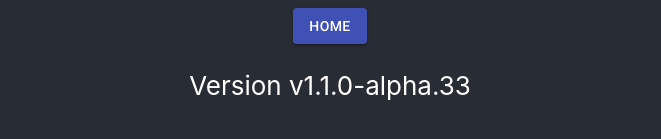
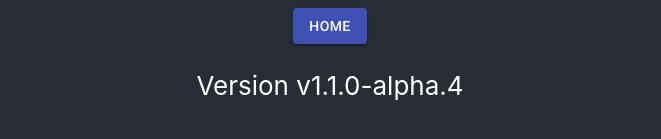
Before and after one commit to digidhamu/reactjs-demo, a React (Create React App) app: page / in a window 1280 px wide. Shown: the part 559-698 px from the top of the page, without its empty margins (310-971 px from the left). Built offline with nearby package versions, Linux system fonts and the light colour scheme.

Commit message:
Updated version

```diff
--- a/src/App.js
+++ b/src/App.js
@@ -15,7 +15,7 @@ function App() {
           Home
         </Button>
         <p>
-          Version v1.1.0-alpha.33
+          Version v1.1.0-alpha.4
         </p>
       </header>
     </div>
```
